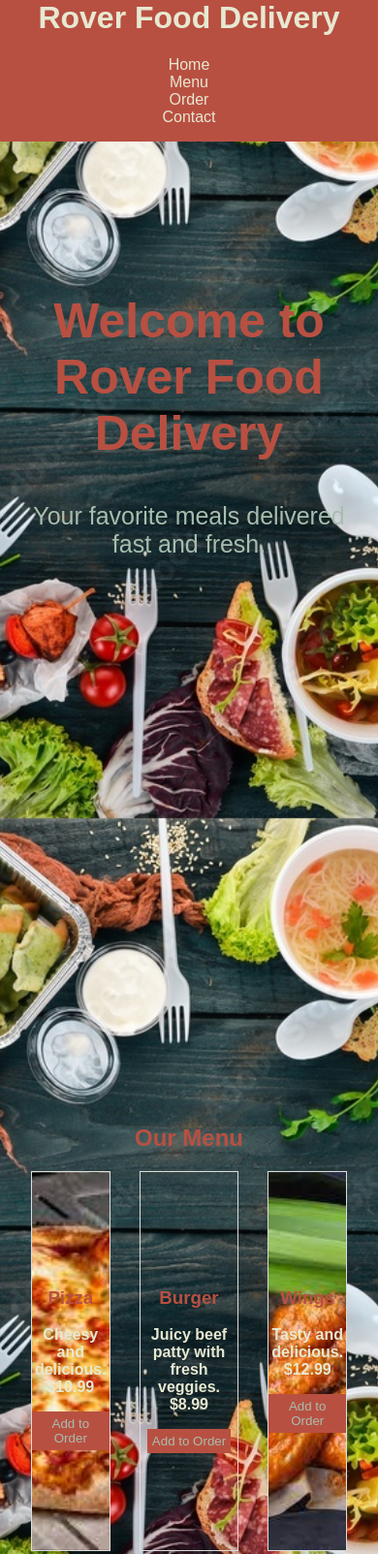
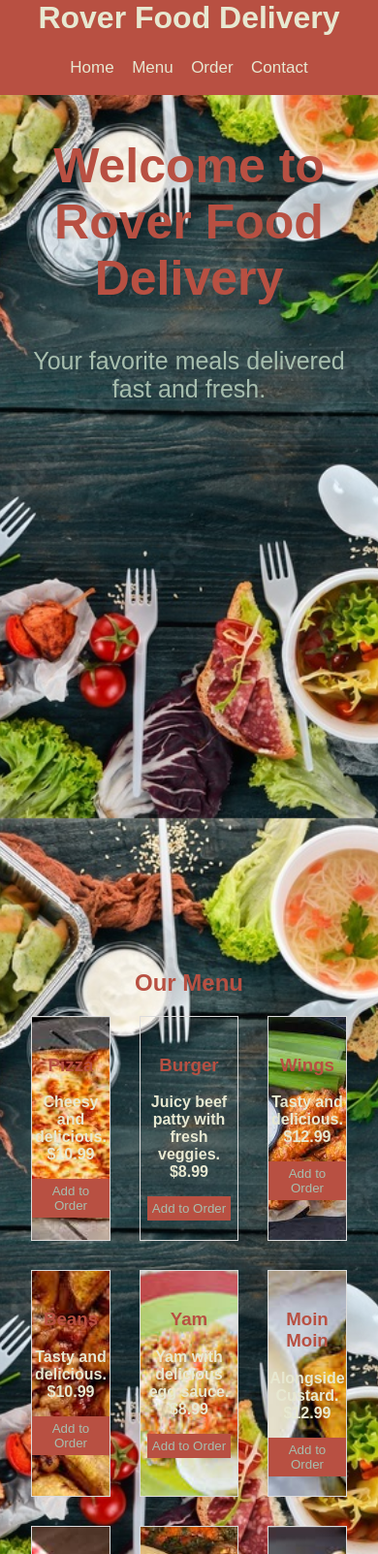
Before and after one commit to Oluwasemilore00/Rover-Food-Delivery, a plain HTML site: page index.html in a window 390 px wide. Shown: the top 1603 px of the page at 97% size. Drawn offline with Linux system fonts and the light colour scheme.

Commit message:
Update style.css

```diff
--- a/style.css
+++ b/style.css
@@ -201,3 +201,37 @@ footer {
     text-align: center;
     padding: 1rem 0;
 }
+@media (max-width: 600px){
+    header{
+        max-height: 100px;
+        position: fixed;
+    }
+    .homes{
+        text-align: center;
+        padding-top: 40px;
+    }
+    nav ul li {
+        display:inline-flex;
+        margin: 2px;
+        font-size: 17px;
+        padding: 0 5px;
+    }
+    .semi{
+        display: grid;
+        grid-template-columns: 1fr 1fr 1fr;
+        column-gap: 30px;
+        row-gap: 30px;
+    }
+    .menu-item {
+        border: 1px solid #ddd;
+        padding-bottom: 20px;
+        padding-top: 20px;
+        display: inline-block;
+        max-width: 100px;
+        max-height: 200px;
+        font-weight: 600;
+        color: #E7E8D1;
+        align-items: center;
+    }
+
+}
```
